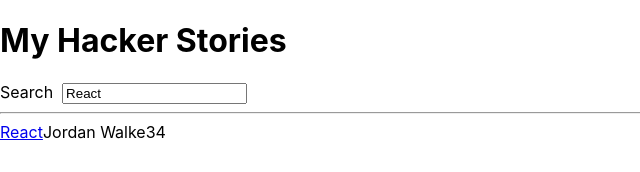
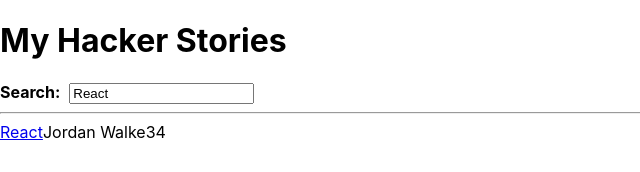
Before and after one commit to josumung999/hacker-stories-react, a React (Create React App) app: page / in a window 1280 px wide. Shown: the top 172 px of the page, without its empty margins (0-640 px from the left). Built offline with nearby package versions, Linux system fonts and the light colour scheme.

Commit message:
Passing input label as a component children

```diff
--- a/src/App.js
+++ b/src/App.js
@@ -51,11 +51,13 @@
 
       <InputWithLabel
         id="search"
-        label="Search"
         value={searchTerm}
         onInputChange={handleSearch}
-
-      />
+      >
+        <strong>
+          Search:
+        </strong>
+      </InputWithLabel>
 
       <hr />
 
@@ -64,9 +66,9 @@
   );
 };
 
-const InputWithLabel = ({ id, label, value, type = 'text', onInputChange }) => (
+const InputWithLabel = ({ id, value, type = 'text', onInputChange, children }) => (
   <>
-    <label htmlFor={id}>{label} </label>
+    <label htmlFor={id}>{children} </label>
     &nbsp;
     <input
       id={id}
```
